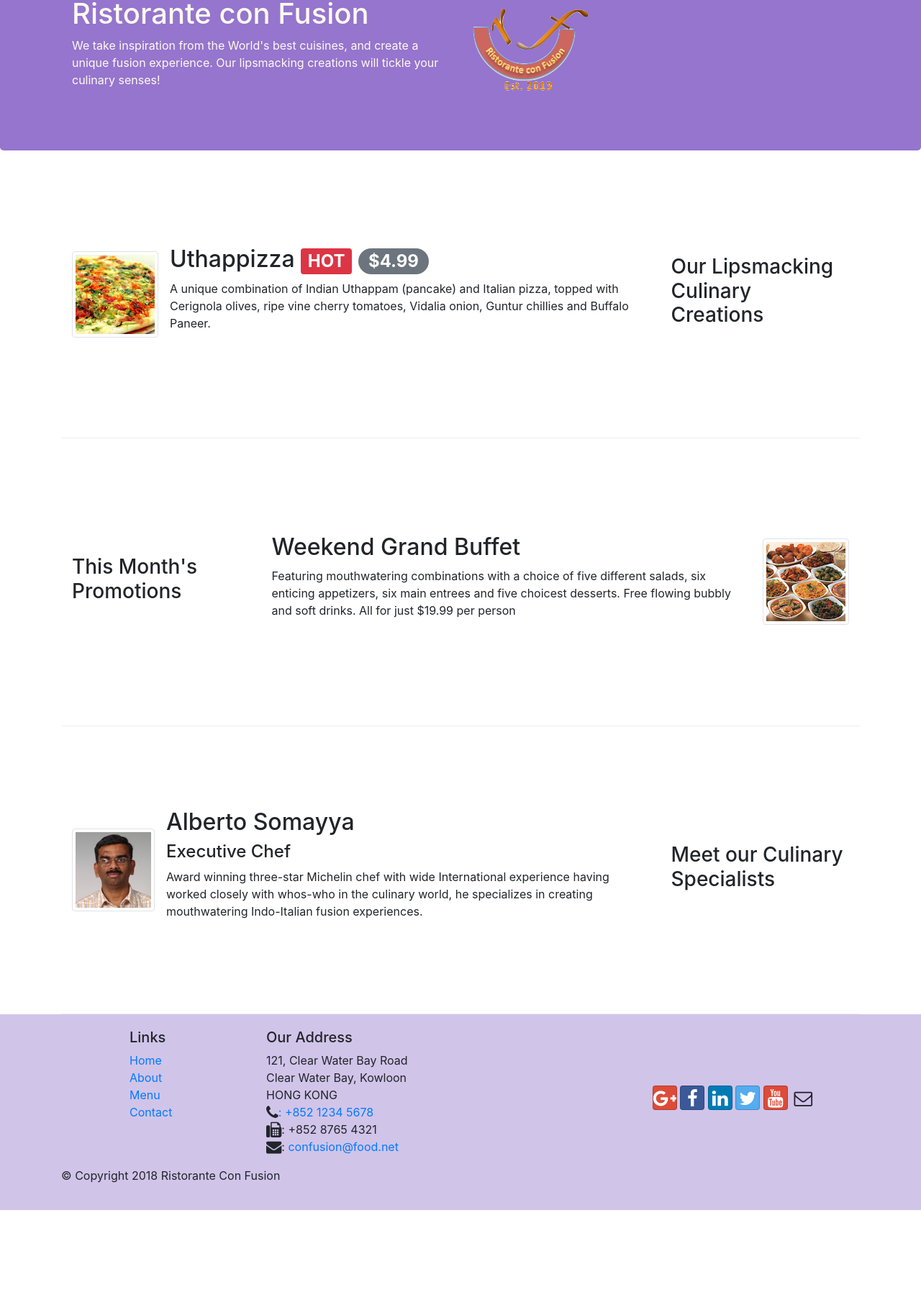
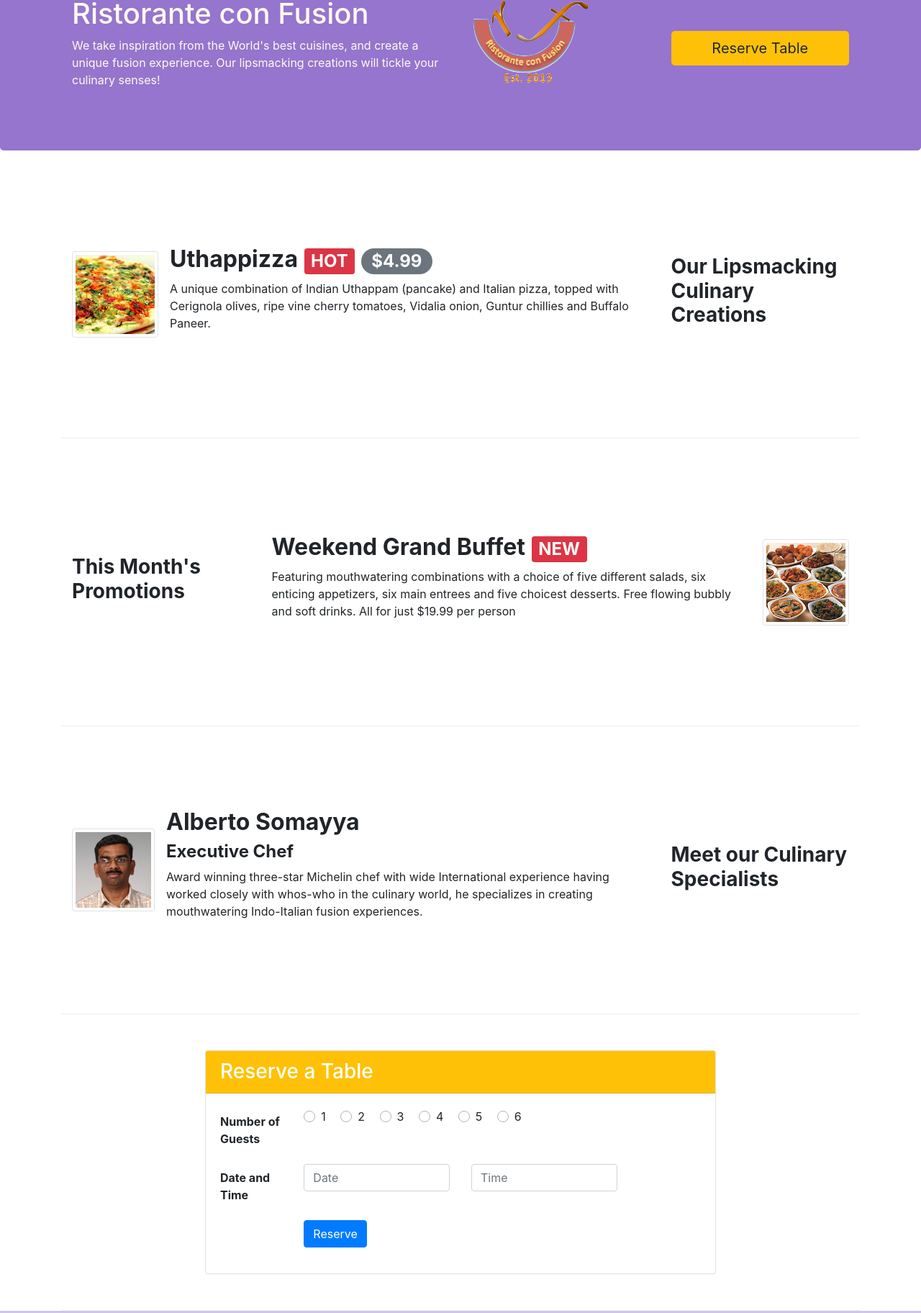
Before and after one commit to abhishikthraj/Coursera-Bootstrap4, a website: page index.html in a window 1280 px wide. Shown: the part 125-1949 px from the top of the page at 72% size. Before the commit the page ends 1806 px from the top, so only its background shows below. Drawn offline with nearby package versions, Linux system fonts and the light colour scheme.

Commit message:
Assignment 2

```diff
--- a/index.html
+++ b/index.html
@@ -21,7 +21,7 @@
             <button class="navbar-toggler" type="button" data-toggle="collapse" data-target="#Navbar">
                 <span class="navbar-toggler-icon"></span>
             </button>
-            <a class="navbar-brand" href="#"><img src="img/logo.png" height="30" width="41"></a>
+            <a class="navbar-brand mr-auto" href="#"><img src="img/logo.png" height="30" width="41"></a>
             <div class="collapse navbar-collapse" id="Navbar">
                 <ul class="navbar-nav mr-auto">
                     <li class="nav-item active"><a class="nav-link" href="#"><span class="fa fa-home fa-lg"></span> Home</a></li>
@@ -39,8 +39,13 @@
                     <h1>Ristorante con Fusion</h1>
                     <p>We take inspiration from the World's best cuisines, and create a unique fusion experience. Our lipsmacking creations will tickle your culinary senses!</p>
                 </div>
-                <div class="col-12 col-sm align-self-center">
+                <div class="col-12 col-sm-3 ">
                     <img src="img/logo.png" class="img-fluid">
+                </div>
+                <div class="col-12 col-sm-3 align-self-center">
+                    <button type="button" class="btn btn-lg btn-block btn-warning" onclick="location.href='#reserve'">
+                        Reserve Table
+                    </button>
                 </div>
             </div>
         </div>
@@ -49,31 +54,30 @@
     <div class="container">
         <div class="row row-content align-items-center">
             <div class="col-12 col-sm-4 order-sm-last col-md-3">
-                <h3>Our Lipsmacking Culinary Creations</h3>
+                <h3><strong>Our Lipsmacking Culinary Creations</strong></h3>
             </div>
             <div class="col col-sm order-sm-first col-md">
                 <div class="media">
                     <img class="d-flex mr-3 img-thumbnail align-self-center"
                     src="img/uthappizza.png" alt="uthappizza">
                     <div class="media-body">
-                        <h2 class="mt-0">Uthappizza <span class="badge badge-danger">HOT</span> <span class="badge badge-pill badge-secondary">$4.99</span></h2>
-                        <p>A unique combination of Indian Uthappam (pancake) and Italian pizza, topped with Cerignola olives, ripe vine cherry tomatoes, Vidalia onion, Guntur chillies and Buffalo Paneer.</p>
+                        <h2 class="mt-0"><strong>Uthappizza</strong> <span class="badge badge-danger">HOT</span> <span class="badge badge-pill badge-secondary">$4.99</span></h2>
+                        <p class="d-none d-sm-block">A unique combination of Indian Uthappam (pancake) and Italian pizza, topped with Cerignola olives, ripe vine cherry tomatoes, Vidalia onion, Guntur chillies and Buffalo Paneer.</p>
                     </div>
                 </div>
-
             </div>
         </div>
 
 
         <div class="row row-content align-items-center">
             <div class="col-12 col-sm-4 col-md-3">
-                <h3>This Month's Promotions</h3>
+                <h3><strong>This Month's Promotions</strong></h3>
             </div>
             <div class="col col-sm col-md">
                 <div class="media">
                     <div class="media-body">
-                        <h2 class="mt-0">Weekend Grand Buffet</h2>
-                        <p>Featuring mouthwatering combinations with a choice of five different salads, six enticing appetizers, six main entrees and five choicest desserts. Free flowing bubbly and soft drinks. All for just $19.99 per person</p>
+                        <h2 class="mt-0"><strong>Weekend Grand Buffet</strong> <span class="badge badge-danger">NEW</span></h2>
+                        <p class="d-none d-sm-block">Featuring mouthwatering combinations with a choice of five different salads, six enticing appetizers, six main entrees and five choicest desserts. Free flowing bubbly and soft drinks. All for just $19.99 per person</p>
                     </div>
                     <img class="d-flex ml-3 img-thumbnail align-self-center"
                     src="img/buffet.png" alt="uthappizza">
@@ -83,15 +87,15 @@
 
         <div class="row row-content align-items-center">
             <div class="col-12 col-sm-4 order-sm-last  col-md-3">
-                <h3>Meet our Culinary Specialists</h3>
+                <h3><strong>Meet our Culinary Specialists</strong></h3>
             </div>
             <div class="col col-sm order-sm-first  col-md">
                 <div class="media">
                     <img class="d-flex mr-3 img-thumbnail align-self-center"
                             src="img/alberto.png" alt="Alberto Somayya">
                     <div class="media-body">
-                        <h2 class="mt-0">Alberto Somayya</h2>
-                        <h4>Executive Chef</h4>
+                        <h2 class="mt-0"><strong>Alberto Somayya</strong></h2>
+                        <h4><strong>Executive Chef</strong></h4>
                         <p class="d-none d-sm-block">Award winning three-star Michelin chef with wide
                             International experience having worked closely with
                             whos-who in the culinary world, he specializes in
@@ -101,8 +105,63 @@
                 </div>
             </div>
         </div>
+        <div class="row row-content align-irems-center" id="reserve">
+            <div class="col-12 offset-lg-2 col-sm-8">
+                <div class="card">
+                    <h3 class="card-header bg-warning text-white">Reserve a Table</h3>
+                    <div class="card-body">
+                        <form>
+                            <div class="form-group row">
+                                <label for="guests" class="col-lg-2 col-form-label"><strong>Number of Guests</strong></label>
+                                <div class="col-12 col-md-10">
+                                    <div class="custom-control custom-radio custom-control-inline">
+                                        <input type="radio" id="customRadioInline1" name="customRadioInline1" class="custom-control-input">
+                                        <label class="custom-control-label" for="customRadioInline1">1</label>
+                                    </div>
+                                    <div class="custom-control custom-radio custom-control-inline">
+                                        <input type="radio" id="customRadioInline2" name="customRadioInline1" class="custom-control-input">
+                                        <label class="custom-control-label" for="customRadioInline2">2</label>
+                                    </div>
+                                    <div class="custom-control custom-radio custom-control-inline">
+                                        <input type="radio" id="customRadioInline3" name="customRadioInline1" class="custom-control-input">
+                                        <label class="custom-control-label" for="customRadioInline3">3</label>
+                                    </div>
+                                    <div class="custom-control custom-radio custom-control-inline">
+                                        <input type="radio" id="customRadioInline4" name="customRadioInline1" class="custom-control-input">
+                                        <label class="custom-control-label" for="customRadioInline4">4</label>
+                                    </div>
+                                    <div class="custom-control custom-radio custom-control-inline">
+                                        <input type="radio" id="customRadioInline5" name="customRadioInline1" class="custom-control-input">
+                                        <label class="custom-control-label" for="customRadioInline5">5</label>
+                                    </div>
+                                    <div class="custom-control custom-radio custom-control-inline">
+                                        <input type="radio" id="customRadioInline6" name="customRadioInline1" class="custom-control-input">
+                                        <label class="custom-control-label" for="customRadioInline6">6</label>
+                                    </div>
+                                </div>
+                            </div>
+                            <div class="form-group row">
+                                <label for="guests" class="col-lg-2 col-form-label"><strong>Date and Time</strong></label>
+                                    <div class="col-md-4">
+                                        <input type="text" class="form-control" placeholder="Date">
+                                    </div>
+                                    <div class="col-md-4">
+                                        <input type="text" class="form-control" placeholder="Time">
+                                    </div>
+                            </div>
+                            <div class="form-group row">
+                                <div class="offset-lg-2 col-md-10">
+                                    <button type="submit" class="btn btn-primary">
+                                        Reserve
+                                    </button>
+                                </div>
+                            </div>
+                        </form>
+                    </div>
+                </div>
+            </div>
+        </div>
     </div>
-
     <footer class="footer">
         <div class="container">
             <div class="row">
```
Also changed, not shown: contactus.html (+1 -1 lines).
